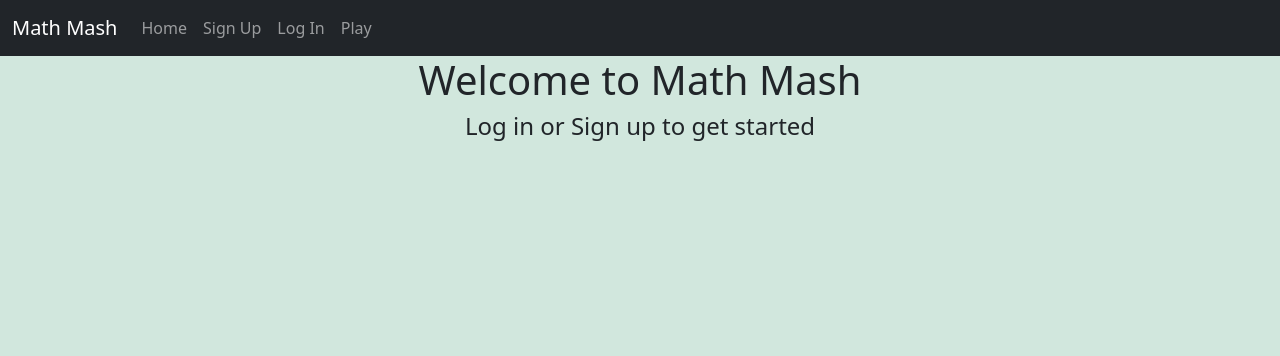
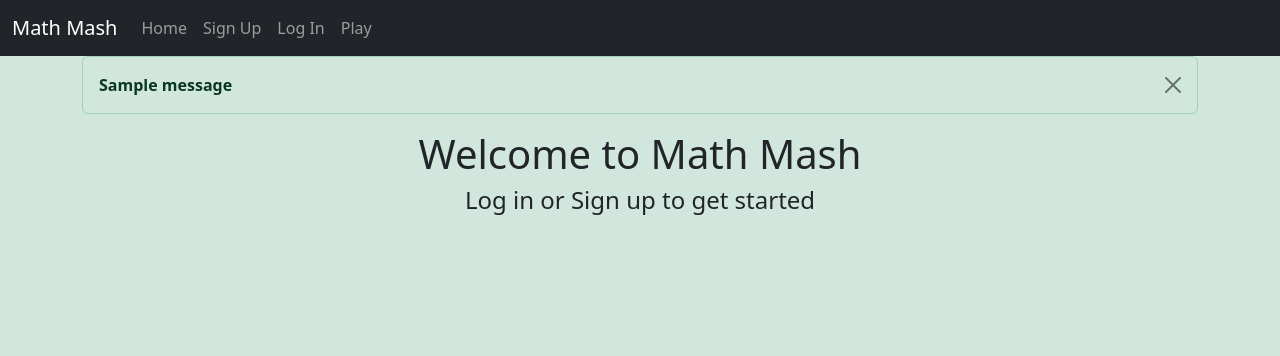
Before and after one commit to terrykub80/Math-Mash, a Flask app: page / in a window 1280 px wide. Shown: the top 356 px of the page. Run offline with Flask 2, Linux system fonts and the light colour scheme; one stand-in notice (Sample message) is shown.

Commit message:
added alerts.html, imported flash, setup message flashing

```diff
--- a/app/routes.py
+++ b/app/routes.py
@@ -1,6 +1,6 @@
 import random
 from app import app
-from flask import render_template, redirect, url_for
+from flask import render_template, redirect, url_for, flash
 from app.forms import SignUpForm
 
 
@@ -51,7 +51,13 @@ def signup():
         password = form.password.data
         print(email, username, password)
         # TODO: Check to see if there is a User with username and/or email
+        if username == 'terryk':
+            flash('That user already exists', 'danger')
+            return redirect(url_for('signup'))
         # TODO: Create a new User with form data and add to database
+
+
+        flash('Thank you for signing up!', 'success')
 
         # Redirect back to Home
         return redirect(url_for('index'))
--- /dev/null
+++ b/app/templates/alerts.html
@@ -0,0 +1,10 @@
+{% with messages = get_flashed_messages(with_categories=true) %}
+    {% if messages %}
+        {% for category, message in messages %}
+            <div class="alert alert-{{ category }} alert-dismissible fade show" role="alert">
+                <strong>{{ message }}</strong>
+                <button type="button" class="btn-close" data-bs-dismiss="alert" aria-label="Close"></button>
+            </div>
+        {% endfor %}
+    {% endif %}
+{% endwith %}
--- a/app/templates/base.html
+++ b/app/templates/base.html
@@ -12,9 +12,11 @@
     {% include 'nav.html' %}
 
     <div class="container">
+        {% include 'alerts.html' %}
+
         {% block content %}
         {% endblock %}
     </div>
-
+    <script src="https://cdn.jsdelivr.net/npm/bootstrap@5.3.0-alpha1/dist/js/bootstrap.bundle.min.js"></script>
 </body>
 </html>
```
